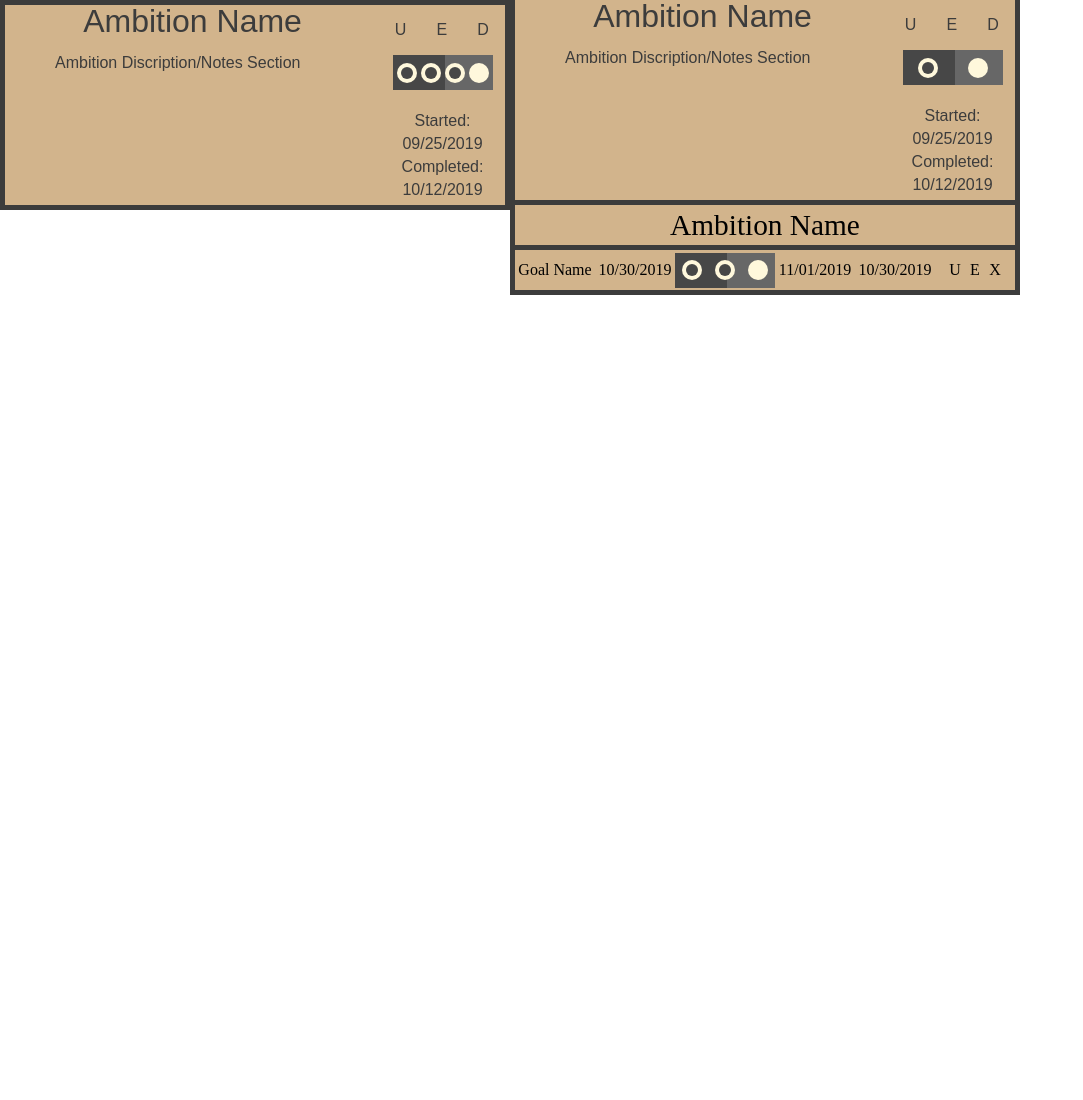
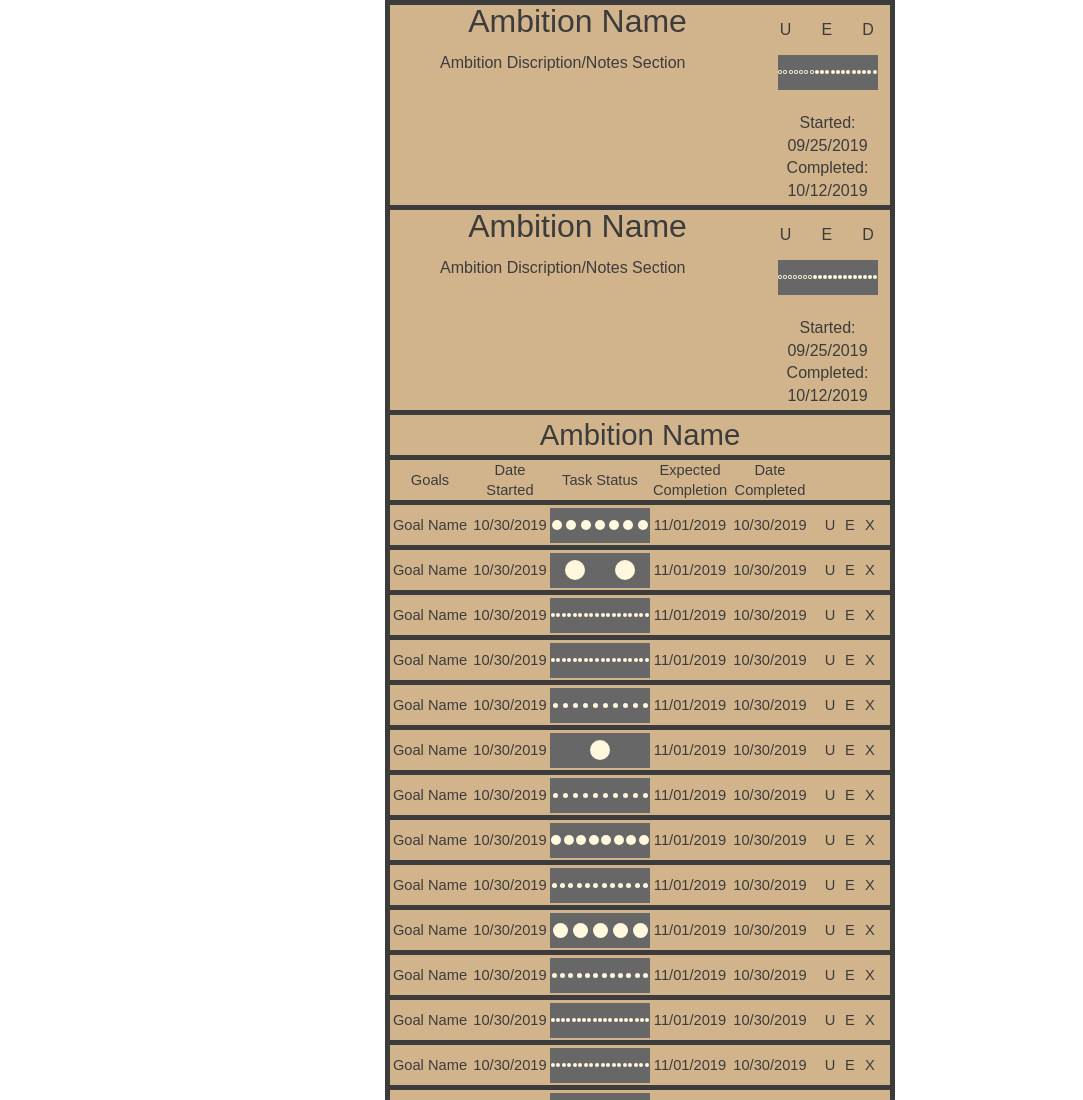
Before and after one commit to Vorelli/Goal_Tracker, a website built with webpack: page dist/index.html in a window 1280 px wide. Shown: the top 1100 px of the page, without its empty margins (0-1083 px from the left). Before the commit the page ends 800 px from the top, so only its background shows below. Built offline with nearby package versions, Linux system fonts and the light colour scheme.

Commit message:
Add generation system for both ambition view and detailed view

```diff
--- /dev/null
+++ b/src/ambitionViewerGenerator.js
@@ -0,0 +1,14 @@
+import createElement from './createElement';
+const AmbitionViewerGenerator = function() {
+    const that = this;
+    that.ambitionViewerText = "<div class='ambitionViewer'> <div id='leftHalf'> <h1>Ambition Name</h1> <h4>Ambition Discription/Notes Section</h4> </div> <div id='rightHalf'> <div id='ambitionButtons'> <div class='ambitionButtons completeButton'>U</div> <div class='ambitionButtons editButton'>E</div> <div class='ambitionButtons deleteButton'>D</div> </div> <div class='statusBar ambitionStatus'> </div> <div id='ambitionDates'> <div>Started:<br></div> <div class='ambitionStartDate ambitionDate'>09/25/2019</div> <div>Completed:<br></div> <div class='ambitionCompDate ambitionDate'>10/12/2019</div> </div> </div> </div>";
+
+    function generateAmbitionViewer(ambition) {
+        let docFrag = new DocumentFragment();
+        docFrag.appendChild(createElement('body')).insertAdjacentHTML('beforeend', that.ambitionViewerText);
+        let newNode = docFrag.querySelector('div');
+        return newNode;
+    }
+    return {generateAmbitionViewer};
+}
+export default AmbitionViewerGenerator;
--- /dev/null
+++ b/src/centerElement.js
@@ -0,0 +1,23 @@
+//  Easily center any element(s) and not allow the page to
+//  smush multiple elements together on the same x-axis.
+
+const CenterElement = function(idArrayToCenter) {
+    const that = this;
+
+    function center() {
+        const width = window.innerWidth;
+        idArrayToCenter.forEach(selector => {
+            let elements = document.querySelectorAll(selector);
+            elements.forEach(element => {
+                const elementWidth = element.offsetWidth;
+                const neededMargins = (width-elementWidth)/2 + 'px';
+                element.style.marginLeft = neededMargins;
+                element.style.marginRight = neededMargins;
+            })
+        });
+    }
+
+    return {center};
+}
+
+export default CenterElement;
--- /dev/null
+++ b/src/createElement.js
@@ -0,0 +1,4 @@
+function createElement(tag) {
+    return document.createElement(tag);
+}
+export default createElement;
--- /dev/null
+++ b/src/detailedViewGenerator.js
@@ -0,0 +1,31 @@
+import createElement from './createElement';
+
+const DetailedViewGenerator = function() {
+    const that = this;
+    that.tableRow = new DocumentFragment();
+    that.detailedViewText = "<div class='detailedView'><table><tr><td class='lineH40' id='tableTitle'>Ambition Name</td></tr><tr><td class='lineH40'>Goals</td><td>Date Started</td><td class='statusTD lineH40'>Task Status</td><td>Expected Completion</td><td>Date Completed</td><td></td></tr></table></div>"
+    that.tableRowText = "<tr><td class='lineH40'>Goal Name</td class='lineH40'><td class='lineH40'>10/30/2019</td class='lineH40'><td class='statusTD'><div class='statusBar'></div></td><td class='lineH40'>11/01/2019</td class='lineH40'><td class='lineH40'>10/30/2019</td class='lineH40'><td class='lineH40 goalButtons'><div class='goalButton'>U</div><div class='goalButton'>E</div><div class='goalButton'>X</div></td></tr>";
+
+    function generateTable(numRows) {
+        let a = new DocumentFragment()
+        a.appendChild(createElement('body')).insertAdjacentHTML('beforeend',that.detailedViewText);
+        let newNode = a.querySelector('div');
+        console.log(newNode);
+        for(let i = 0; i < numRows; i++) {
+            let a = Math.floor((Math.random()*20)+1);
+            newNode.querySelector('table').insertAdjacentHTML('beforeend',that.tableRowText);
+            let temp = newNode.querySelectorAll('table tr')[newNode.querySelectorAll('table tr').length-1];
+            for(let j = 0; j < a; j++) {
+                let span = document.createElement('span');
+                span.classList.add('dot');
+                temp.querySelector('.statusBar').appendChild(span.cloneNode(true))
+            }
+            newNode.querySelector('tbody').appendChild(temp);
+        }
+        return newNode;
+    }
+
+    return {generateTable}
+}
+
+export default DetailedViewGenerator;
--- a/src/index.js
+++ b/src/index.js
@@ -1,6 +1,9 @@
 import Goal from './goal';
 import Task from './task';
 import Ambition from './ambition';
+import DetailedViewGenerator from './detailedViewGenerator';
+import CenterElement from './centerElement';
+import AmbitionViewerGenerator from './ambitionViewerGenerator';
 
 let a = new Goal('Reach Gold in Mythic League on Faceit', 'a', new Date(2019,11,20), new Date(2020,0,1), null, false);
 console.log(a.getGoalData())
@@ -10,5 +13,13 @@ console.log(a.getGoalData());
 console.log(a.getGoalData().tasks)
 let b = new Ambition('Go Pro in CS:GO', '', new Date(2019,6,4), new Date(2020,5,4), null, false, [a]);
 console.log(b.getAmbitionData());
+let detailedviewGenerator = new DetailedViewGenerator();
 
-let goalViewerDiv = document.querySelector('div.goalViewer');
+document.querySelector('body').appendChild(detailedviewGenerator.generateTable(100));
+let center = new CenterElement(['.ambitionViewer', '.detailedView']);
+
+let c = new AmbitionViewerGenerator();
+document.querySelector('body').appendChild(c.generateAmbitionViewer('lol'));
+
+center.center();
+window.onresize = center.center;
```
Also changed, not shown: dist/dots.css (added), dist/index.html, dist/style.css.
